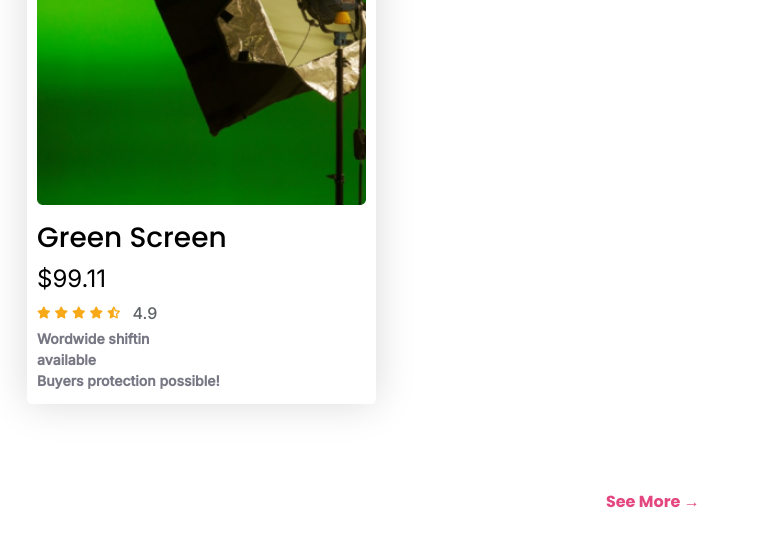
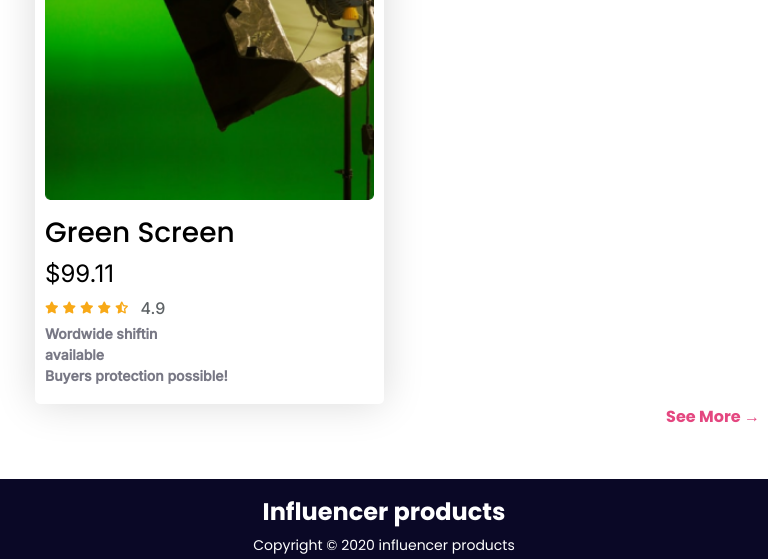
Before and after one commit to mhrayhan/Assignment-02, a plain HTML site: page index.html in a window 768 px wide. Shown: the part 2927-3486 px from the top of the page. Drawn offline with Linux system fonts and the light colour scheme.

Commit message:
responsive correction

```diff
--- a/styles/style.css
+++ b/styles/style.css
@@ -359,16 +359,23 @@ footer{
     .popular-collections {
         width: 100%;
         margin-left: 0;
-        margin-left: -8px;
     }
     .popular-title {
         margin-left: 20px;
     }
     .popular-collection {
         grid-template-columns: repeat(2, 1fr);
+        grid-row-gap: 1.1%;
+        grid-column-gap: 4%;
     }
 
     .details {
         padding-bottom: 10px;
     }
+    .see-more {
+        margin-top: 0px;
+        margin-right: 0;
+        text-align: right;
+        margin-bottom: -50px;
+    }
 }
```
